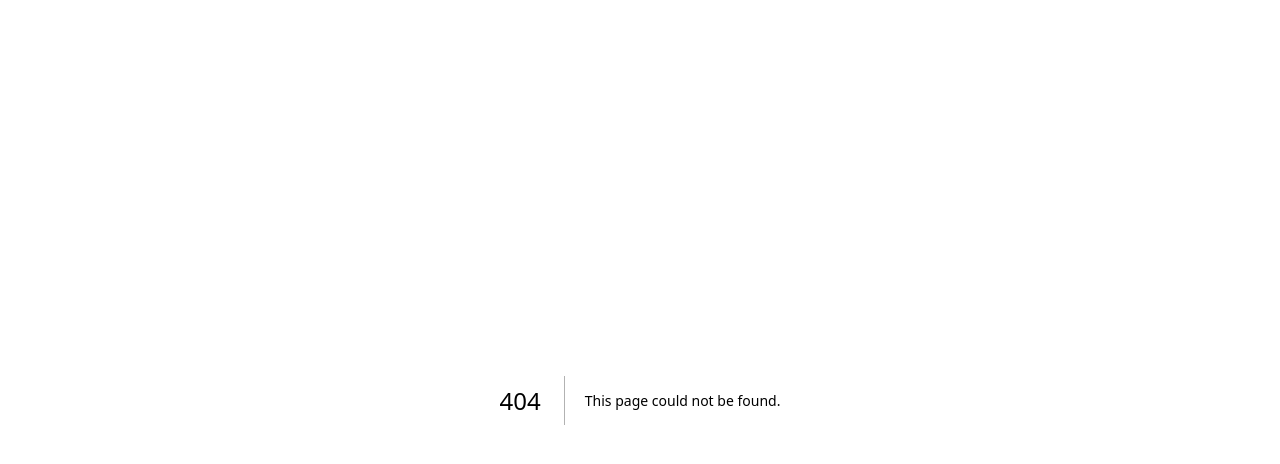
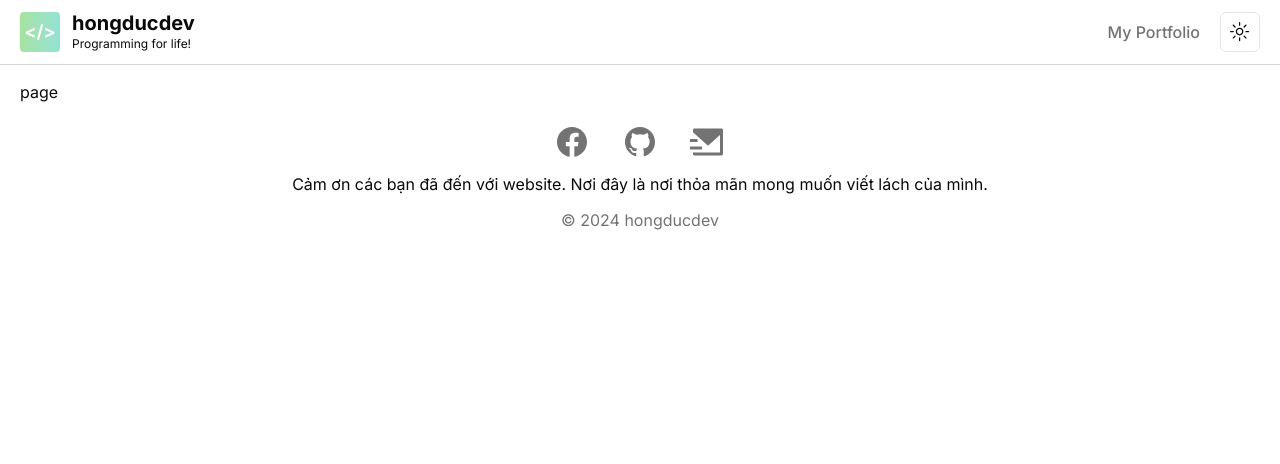
Before and after one commit to hongducdev/my-blog, a Next.js app: page /post/1 in a window 1280 px wide. Before the commit this address had no page. Shown: the top 464 px of the page. Built offline with nearby package versions, Linux system fonts and the light colour scheme.

Commit message:
Update route for post detail

```diff
--- /dev/null
+++ b/app/(landing)/(routes)/post/[slug]/page.tsx
@@ -0,0 +1,9 @@
+import React from 'react'
+
+const page = () => {
+  return (
+    <div>page</div>
+  )
+}
+
+export default page
--- a/components/shared/PostCard.tsx
+++ b/components/shared/PostCard.tsx
@@ -6,7 +6,7 @@ const PostCard = () => {
   return (
     <Link
       className="w-full h-auto bg-neutral-100 hover:bg-neutral-200 dark:bg-neutral-900 dark:hover:bg-neutral-800 rounded-md"
-      href=""
+      href={`/post/test`}
     >
       <div className="w-full h-[150px] relative">
         <FallbackImage
```
